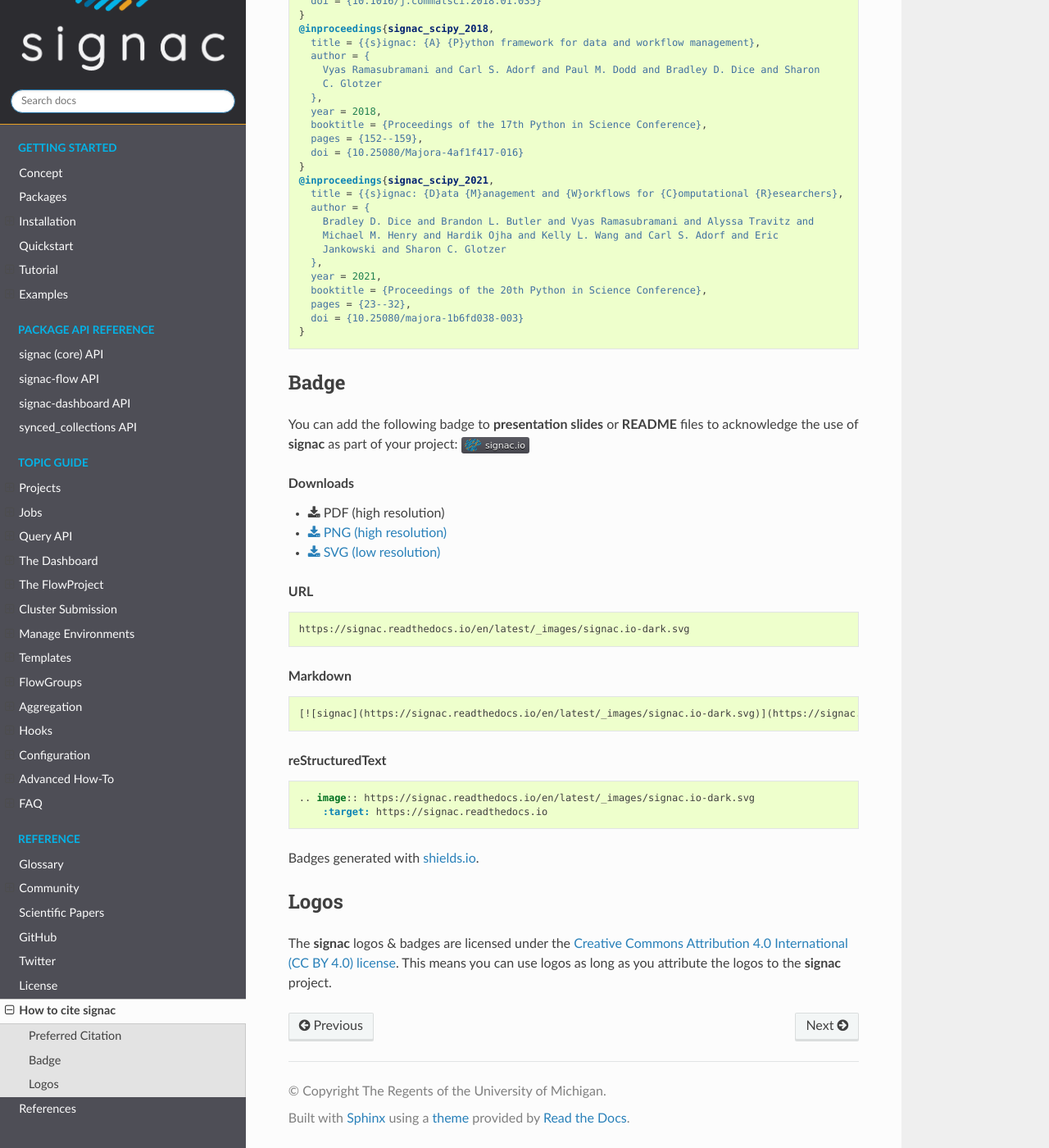
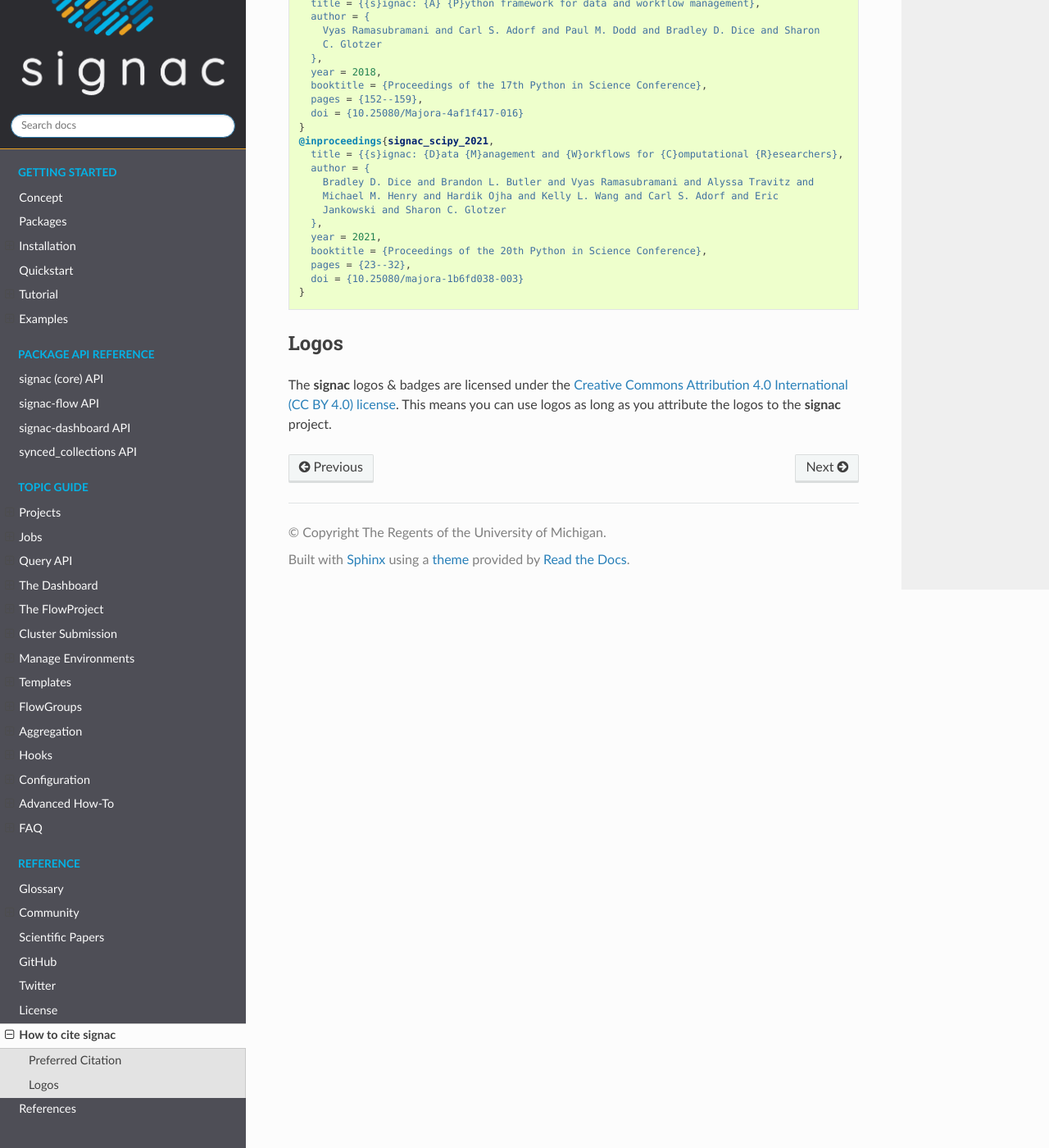
Before and after one commit to glotzerlab/signac-docs, a Sphinx documentation site: the page built from docs/source/acknowledge.rst, in a window 1280 px wide and 1400 px high, scrolled down 1272 px. Shown: the whole window at 82% size. Built offline with Sphinx 7.4.7 and the Read the Docs theme 3.1.0, drawn with Linux system fonts in a browser that asks for light colours; some of the changed text lies outside the part shown.

Commit message:
Remove signac.io badge.

```diff
--- a/docs/source/acknowledge.rst
+++ b/docs/source/acknowledge.rst
@@ -3,14 +3,6 @@
 ==================
 How to cite signac
 ==================
-
-.. sidebar:: |badge|
-
-      Consider placing this badge on **presentation slides** or **README** files!
-      See :ref:`badge` for instructions.
-
-.. |badge| image:: badge/signac.io-dark.svg
-    :alt: signac.io
 
 Preferred Citation
 ==================
@@ -54,38 +46,6 @@
 
 .. _badge:
 
-Badge
-=====
-
-You can add the following badge to **presentation slides** or **README** files to acknowledge the use of **signac** as part of your project: |badge|
-
-.. rubric:: Downloads
-
-* :download:`PDF (high resolution) <badge/signac.io-dark.pdf>`
-* :download:`PNG (high resolution) <badge/signac.io-dark.png>`
-* :download:`SVG (low resolution) <badge/signac.io-dark.svg>`
-
-.. rubric:: URL
-
-.. code-block:: html
-
-    https://signac.readthedocs.io/en/latest/_images/signac.io-dark.svg
-
-.. rubric:: Markdown
-
-.. code-block:: html
-
-    [![signac](https://signac.readthedocs.io/en/latest/_images/signac.io-dark.svg)](https://signac.readthedocs.io)
-
-.. rubric:: reStructuredText
-
-.. code-block:: rst
-
-    .. image:: https://signac.readthedocs.io/en/latest/_images/signac.io-dark.svg
-        :target: https://signac.readthedocs.io
-
-Badges generated with `shields.io <https://shields.io>`_.
-
 Logos
 =====
 
```
